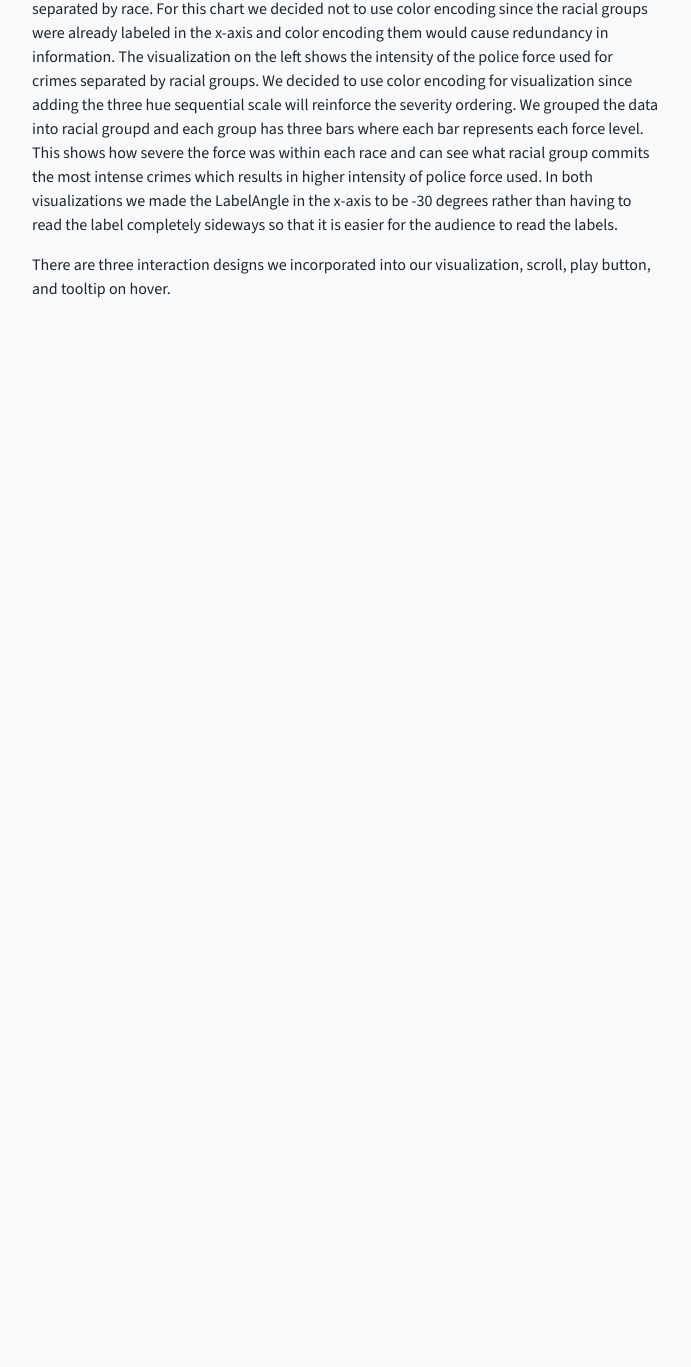
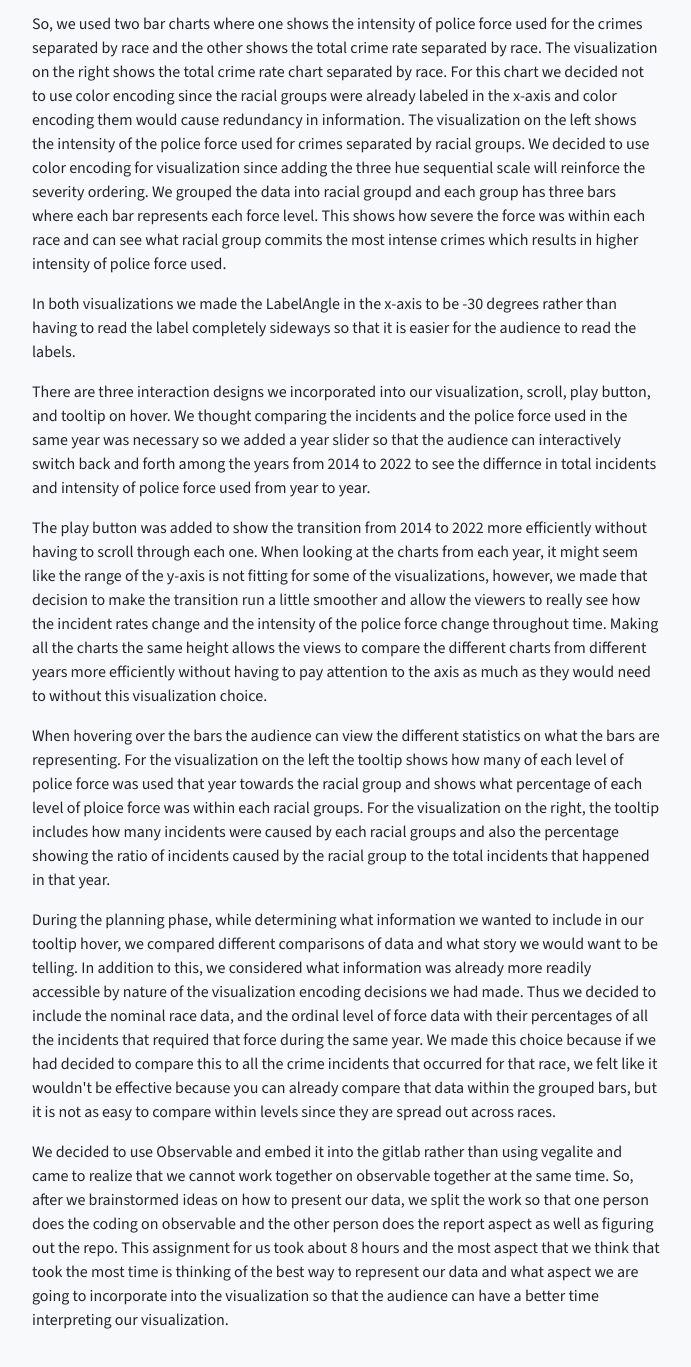
Before and after one commit to akim-cs/Police-Force-By-Race, a plain HTML site: page public/index.html in a window 1280 px wide. Shown: the part 723-2090 px from the top of the page, without its empty margins (294-985 px from the left). Before the commit the page ends 1088 px from the top, so only its background shows below. Drawn offline with nearby package versions, Linux system fonts and the light colour scheme; a script that the page names is missing.

Commit message:
modified write-up

```diff
--- a/public/index.html
+++ b/public/index.html
@@ -58,6 +58,7 @@
 
     <div class="row g-4 mb-5">
       <div class="col-md-6 offset-md-3">
+        <h2>Write-up</h2>
         <p>
           The question we were trying to answer with our visualization is
           "Does the different level of police use of force in Seattle fall disproportionately
@@ -70,6 +71,9 @@
           of police force used, so we thought using two separated bar chart was more suitable when
           we decided to compare both the intensity of police force used in incidents separated by race
           and total crime rate also separated by race.
+        </p>
+
+        <p>
           So, we used two bar charts where one shows the intensity of police force used for the crimes
           separated by race and the other shows the total crime rate separated by race. The visualization
           on the right shows the total crime rate chart separated by race. For this chart we decided not to
@@ -80,14 +84,61 @@
           We grouped the data into racial groupd and each group has three bars where each bar represents
           each force level. This shows how severe the force was within each race and can see what racial
           group commits the most intense crimes which results in higher intensity of police force used.
+        </p>
 
+        <p>
           In both visualizations we made the LabelAngle in the x-axis to be -30 degrees rather than having
           to read the label completely sideways so that it is easier for the audience to read the labels.
         </p>
 
         <p>
           There are three interaction designs we incorporated into our visualization, scroll, play button,
-          and tooltip on hover.
+          and tooltip on hover. We thought comparing the incidents and the police force used in the same
+          year was necessary so we added a year slider so that the audience can interactively switch back
+          and forth among the years from 2014 to 2022 to see the differnce in total incidents and intensity
+          of police force used from year to year.
+        </p>
+
+        <p>
+          The play button was added to show the transition from 2014
+          to 2022 more efficiently without having to scroll through each one. When looking at the charts from
+          each year, it might seem like the range of the y-axis is not fitting for some of the visualizations,
+          however, we made that decision to make the transition run a little smoother and allow the viewers to
+          really see how the incident rates change and the intensity of the police force change throughout time.
+          Making all the charts the same height allows the views to compare the different charts from
+          different years more efficiently without having to pay attention to the axis as much as they would
+          need to without this visualization choice.
+        </p>
+
+        <p>
+          When hovering over the bars the audience can view the different statistics on what the bars are
+          representing. For the visualization on the left the tooltip shows how many of each level of police
+          force was used that year towards the racial group and shows what percentage of each level
+          of ploice force was within each racial groups. For the visualization on the right, the tooltip
+          includes how many incidents were caused by each racial groups and also the percentage showing the
+          ratio of incidents caused by the racial group to the total incidents that happened in that year.
+        </p>
+
+        <p>
+          During the planning phase, while determining what information we wanted to include in our tooltip
+          hover, we compared different comparisons of data and what story we would want to be telling. In
+          addition to this, we considered what information was already more readily accessible by nature of
+          the visualization encoding decisions we had made. Thus we decided to include the nominal race data,
+          and the ordinal level of force data with their percentages of all the incidents that required that
+          force during the same year. We made this choice because if we had decided to compare this to all the
+          crime incidents that occurred for that race, we felt like it wouldn't be effective because you can
+          already compare that data within the grouped bars, but it is not as easy to compare within levels
+          since they are spread out across races.
+        </p>
+
+        <p>
+          We decided to use Observable and embed it into the gitlab rather than using vegalite and came to
+          realize that we cannot work together on observable together at the same time. So, after we
+          brainstormed ideas on how to present our data, we split the work so that one person does the coding
+          on observable and the other person does the report aspect as well as figuring out the repo. This
+          assignment for us took about 8 hours and the most aspect that we think that took the most time is
+          thinking of the best way to represent our data and what aspect we are going to incorporate into the
+          visualization so that the audience can have a better time interpreting our visualization.
         </p>
       </div>
     </div>
```
